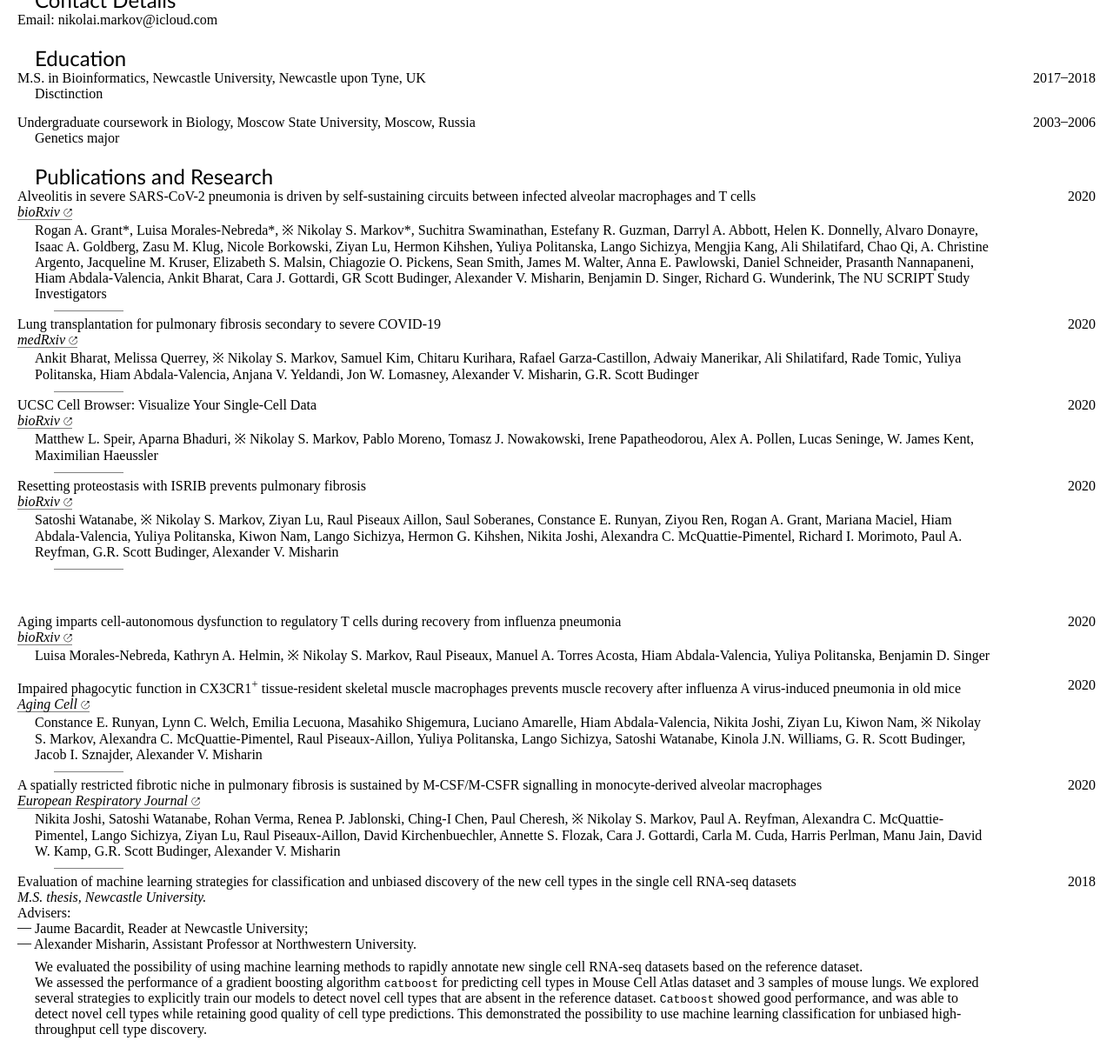
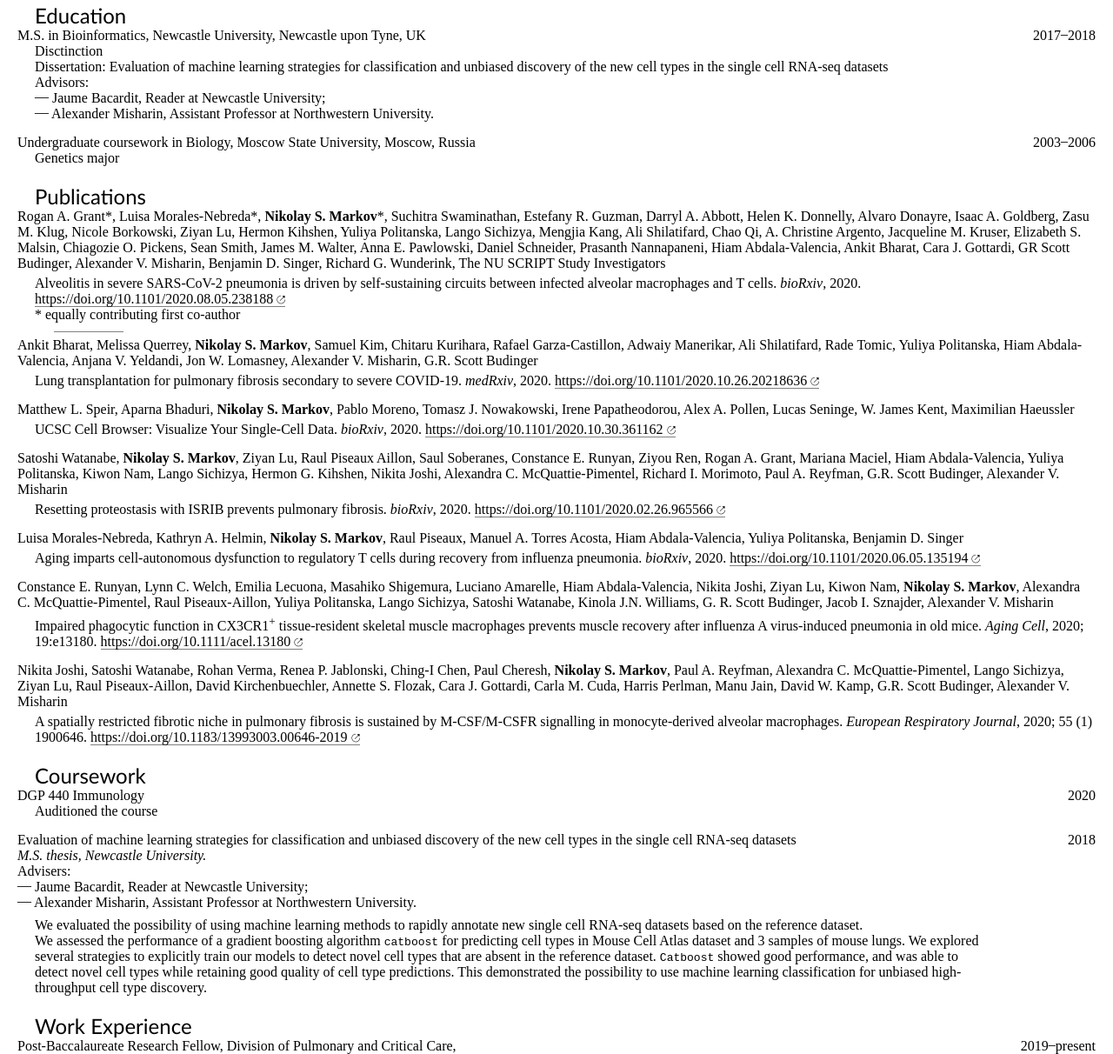
Before and after one commit to mxposed/cv, a plain HTML site: page cv.html in a window 1280 px wide. Shown: the part 137-1349 px from the top of the page at 87% size. Drawn offline with Linux system fonts and the light colour scheme.

Commit message:
Reformat publications

```diff
--- a/cv.html
+++ b/cv.html
@@ -49,9 +49,6 @@ h1 {
 h3 {
   font-size: 130%;
 }
-h3+section {
-  margin-top: 40px;
-}
 section {
   margin-bottom: 20px;
 }
@@ -79,7 +76,6 @@ a:after {
     font-size: 80%;
     margin-left: 4px;
 }
-
 .entry .date {
   min-width: 100px;
   justify-self: flex-end;
@@ -88,6 +84,9 @@ a:after {
 }
 .entry .details {
   margin-left: 20px;
+}
+.publications .details {
+    margin-top: 5px;
 }
 .separator {
   height: 1px;
@@ -106,19 +105,19 @@ u {
 
 <h1>Nikolay S. Markov</h1>
 <h3>Curriculum Vitæ</h3>
+<div>nikolay.markov@northwestern.edu</div>
 
-<section>
-  <h2>Contact Details</h2>
-  <div>Email: nikolai.markov@icloud.com
-  </div>
-</section>
-
-<section>
+<section style="margin-top: 40px;">
   <h2>Education</h2>
   <div class="entry">
     <div>M.S. in Bioinformatics, Newcastle University, Newcastle upon Tyne, UK
       <div class="details">
-        Disctinction
+        Disctinction<br/>
+        Dissertation: Evaluation of machine learning strategies for classification and
+        unbiased discovery of the new cell types in the single cell
+        RNA-seq datasets
+        <br/>Advisors:<br/>— Jaume Bacardit, Reader at Newcastle University;
+        <br/>— Alexander Misharin, Assistant Professor at Northwestern University.
       </div>
     </div>
     <div class="date">2017–2018</div>
@@ -133,14 +132,11 @@ u {
   </div>
 </section>
 
-<section>
-  <h2>Publications and Research</h2>
+<section class="publications">
+  <h2>Publications</h2>
   <div class="entry">
-    <div>Alveolitis in severe SARS-CoV-2 pneumonia is driven by self-sustaining
-      circuits between infected alveolar macrophages and T cells
-      <br/><em><a href="https://www.biorxiv.org/content/10.1101/2020.08.05.238188v2">bioRxiv</a></em>
-      <div class="details">
-        Rogan A. Grant*, Luisa Morales-Nebreda*, ※ Nikolay S. Markov*,
+    <div>
+        Rogan A. Grant*, Luisa Morales-Nebreda*, <b>Nikolay S. Markov</b>*,
         Suchitra Swaminathan, Estefany R. Guzman, Darryl A. Abbott, Helen K. Donnelly, Alvaro Donayre,
         Isaac A. Goldberg, Zasu M. Klug, Nicole Borkowski, Ziyan Lu, Hermon Kihshen, Yuliya Politanska,
         Lango Sichizya, Mengjia Kang, Ali Shilatifard, Chao Qi, A. Christine Argento, Jacqueline M. Kruser,
@@ -148,94 +144,112 @@ u {
         Daniel Schneider, Prasanth Nannapaneni, Hiam Abdala-Valencia, Ankit Bharat, Cara J. Gottardi,
         GR Scott Budinger, Alexander V. Misharin, Benjamin D. Singer, Richard G. Wunderink,
         The NU SCRIPT Study Investigators
+      <div class="details">
+        Alveolitis in severe SARS-CoV-2 pneumonia is driven by self-sustaining
+        circuits between infected alveolar macrophages and T cells.
+        <em>bioRxiv</em>, 2020.
+        <a href="https://doi.org/10.1101/2020.08.05.238188">https://doi.org/10.1101/2020.08.05.238188</a>
+        <br/>* equally contributing first co-author
       </div>
       <div class="separator"></div>
     </div>
-    <div class="date">2020</div>
   </div>
   <div class="entry">
-    <div>Lung transplantation for pulmonary fibrosis secondary to severe COVID-19
-      <br/><em><a href="https://www.medrxiv.org/content/10.1101/2020.10.26.20218636v1">medRxiv</a></em>
-      <div class="details">
-        Ankit Bharat, Melissa Querrey, ※ Nikolay S. Markov, Samuel Kim, Chitaru Kurihara,
+    <div>
+        Ankit Bharat, Melissa Querrey, <b>Nikolay S. Markov</b>, Samuel Kim, Chitaru Kurihara,
         Rafael Garza-Castillon, Adwaiy Manerikar, Ali Shilatifard, Rade Tomic,
         Yuliya Politanska, Hiam Abdala-Valencia, Anjana V. Yeldandi, Jon W. Lomasney,
         Alexander V. Misharin, G.R. Scott Budinger
+      <div class="details">
+        Lung transplantation for pulmonary fibrosis secondary to severe COVID-19.
+        <em>medRxiv</em>, 2020.
+        <a href="https://doi.org/10.1101/2020.10.26.20218636">https://doi.org/10.1101/2020.10.26.20218636</a>
       </div>
-      <div class="separator"></div>
     </div>
-    <div class="date">2020</div>
   </div>
   <div class="entry">
-    <div>UCSC Cell Browser: Visualize Your Single-Cell Data
-      <br/><em><a href="https://www.biorxiv.org/content/10.1101/2020.10.30.361162v1.abstract">bioRxiv</a></em>
-      <div class="details">
-        Matthew L. Speir, Aparna Bhaduri, ※ Nikolay S. Markov, Pablo Moreno,
+    <div>
+        Matthew L. Speir, Aparna Bhaduri, <b>Nikolay S. Markov</b>, Pablo Moreno,
         Tomasz J. Nowakowski, Irene Papatheodorou, Alex A. Pollen, Lucas Seninge,
         W. James Kent, Maximilian Haeussler
+      <div class="details">
+        UCSC Cell Browser: Visualize Your Single-Cell Data.
+        <em>bioRxiv</em>, 2020.
+        <a href="https://doi.org/10.1101/2020.10.30.361162">https://doi.org/10.1101/2020.10.30.361162</a>
       </div>
-      <div class="separator"></div>
     </div>
-    <div class="date">2020</div>
   </div>
   <div class="entry">
-    <div>Resetting proteostasis with ISRIB prevents pulmonary fibrosis
-      <br/><em><a href="https://www.biorxiv.org/content/10.1101/2020.02.26.965566v1">bioRxiv</a></em>
-      <div class="details">
-        Satoshi Watanabe, ※ Nikolay S. Markov, Ziyan Lu, Raul Piseaux Aillon,
+    <div>
+        Satoshi Watanabe, <b>Nikolay S. Markov</b>, Ziyan Lu, Raul Piseaux Aillon,
         Saul Soberanes, Constance E. Runyan, Ziyou Ren, Rogan A. Grant,
         Mariana Maciel, Hiam Abdala-Valencia, Yuliya Politanska, Kiwon Nam,
         Lango Sichizya, Hermon G. Kihshen, Nikita Joshi,
         Alexandra C. McQuattie-Pimentel, Richard I. Morimoto, Paul A. Reyfman,
         G.R. Scott Budinger, Alexander V. Misharin
+      <div class="details">
+        Resetting proteostasis with ISRIB prevents pulmonary fibrosis.
+        <em>bioRxiv</em>, 2020.
+        <a href="https://doi.org/10.1101/2020.02.26.965566">https://doi.org/10.1101/2020.02.26.965566</a>
       </div>
-      <div class="separator"></div>
     </div>
-    <div class="date">2020</div>
   </div>
-  <div class="entry" style="margin-top: 60px">
-    <div>Aging imparts cell-autonomous dysfunction to regulatory T cells during
-      recovery from influenza pneumonia
-      <br/><em><a href="https://www.biorxiv.org/content/10.1101/2020.06.05.135194v1">bioRxiv</a></em>
-      <div class="details">
-        Luisa Morales-Nebreda, Kathryn A. Helmin, ※ Nikolay S. Markov,
+  <div class="entry">
+    <div>
+        Luisa Morales-Nebreda, Kathryn A. Helmin, <b>Nikolay S. Markov</b>,
         Raul Piseaux, Manuel A. Torres Acosta, Hiam Abdala-Valencia,
         Yuliya Politanska, Benjamin D. Singer
+      <div class="details">
+        Aging imparts cell-autonomous dysfunction to regulatory T cells during
+        recovery from influenza pneumonia.
+        <em>bioRxiv</em>, 2020.
+        <a href="https://doi.org/10.1101/2020.06.05.135194">https://doi.org/10.1101/2020.06.05.135194</a>
       </div>
     </div>
-    <div class="date">2020</div>
   </div>
   <div class="entry">
-    <div>Impaired phagocytic function in CX3CR1<sup>+</sup> tissue‐resident
-      skeletal muscle macrophages prevents muscle recovery after influenza A
-      virus‐induced pneumonia in old mice
-      <br/><em><a href="https://onlinelibrary.wiley.com/doi/full/10.1111/acel.13180">Aging Cell</a></em>
-      <div class="details">
+    <div>
         Constance E. Runyan, Lynn C. Welch, Emilia Lecuona, Masahiko Shigemura,
         Luciano Amarelle, Hiam Abdala‐Valencia, Nikita Joshi, Ziyan Lu,
-        Kiwon Nam, ※ Nikolay S. Markov, Alexandra C. McQuattie‐Pimentel,
+        Kiwon Nam, <b>Nikolay S. Markov</b>, Alexandra C. McQuattie‐Pimentel,
         Raul Piseaux‐Aillon, Yuliya Politanska, Lango Sichizya,
         Satoshi Watanabe, Kinola J.N. Williams, G. R. Scott Budinger,
         Jacob I. Sznajder, Alexander V. Misharin
+      <div class="details">
+        Impaired phagocytic function in CX3CR1<sup>+</sup> tissue‐resident
+        skeletal muscle macrophages prevents muscle recovery after influenza A
+        virus‐induced pneumonia in old mice.
+      <em>Aging Cell</em>, 2020; 19:e13180.
+      <a href="https://doi.org/10.1111/acel.13180">https://doi.org/10.1111/acel.13180</a>
       </div>
-      <div class="separator"></div>
     </div>
-    <div class="date">2020</div>
   </div>
   <div class="entry">
-    <div>A spatially restricted fibrotic niche in pulmonary fibrosis is
-      sustained by M-CSF/M-CSFR signalling in monocyte-derived
-      alveolar macrophages
-      <br/><em><a href="https://erj.ersjournals.com/content/55/1/1900646.short">European Respiratory Journal</a></em>
-      <div class="details">
+    <div>
         Nikita Joshi, Satoshi Watanabe, Rohan Verma, Renea P. Jablonski,
-        Ching-I Chen, Paul Cheresh, ※ Nikolay S. Markov, Paul A. Reyfman,
+        Ching-I Chen, Paul Cheresh, <b>Nikolay S. Markov</b>, Paul A. Reyfman,
         Alexandra C. McQuattie-Pimentel, Lango Sichizya, Ziyan Lu,
         Raul Piseaux-Aillon, David Kirchenbuechler, Annette S. Flozak,
         Cara J. Gottardi, Carla M. Cuda, Harris Perlman, Manu Jain,
         David W. Kamp, G.R. Scott Budinger, Alexander V. Misharin
+      <div class="details">
+        A spatially restricted fibrotic niche in pulmonary fibrosis is
+        sustained by M-CSF/M-CSFR signalling in monocyte-derived
+        alveolar macrophages.
+      <em>European Respiratory Journal</em>, 2020; 55 (1) 1900646.
+      <a href="https://doi.org/10.1183/13993003.00646-2019">https://doi.org/10.1183/13993003.00646-2019</a>
       </div>
-      <div class="separator"></div>
+    </div>
+  </div>
+</section>
+
+<section>
+  <h2>Coursework</h2>
+  <div class="entry">
+    <div>DGP 440 Immunology
+      <div class="details">
+          Auditioned the course
+      </div>
     </div>
     <div class="date">2020</div>
   </div>
@@ -273,7 +287,8 @@ u {
           systemic sclerosis and other pulmonary diseases. Write manuscripts,
           support and organize data exchange, data management infrastructure,
           survey and apply new tools to RNA-seq analysis, develop in-house
-          algorithms.</div>
+          algorithms, design biological experiments to test hypothesis generated
+          from analysis of transcriptomic data.</div>
       <div class="separator"></div>
     </div>
     <div class="date">2019–present</div>
@@ -292,7 +307,6 @@ u {
     <div>Full-stack software engineer, Yandex, Moscow, Russia
       <div class="details">Develop, design and support web-services and console
       tools for automating and improving employees’ workflows.</div>
-      <div class="separator"></div>
     </div>
     <div class="date">2007–2014</div>
   </div>
@@ -309,9 +323,11 @@ u {
   <h2>Teaching Experience</h2>
   <div class="entry">
     <div>Summer Students Program 2020 at Division of Pulmonary and Critical Care
-      <div class="details">Mentoring college students on a bioinformatics project
-          in a remote setting during the 4-week Summer Students Program. Contributed
-          to project's design, teaching required material and software tutorials,
+      <div class="details">Oversaw a group of 4 college students on a bioinformatics
+          project of analysis of single-cell bronchial brushing samples in a remote
+          setting during the 4-week Summer Students Program. Contributed
+          to project's design, teaching R programming environment, single-cell
+          RNA-seq experimental technology, single-cell analysis software (Seurat),
           mentoring and troubleshooting.</div>
       <div class="separator"></div>
     </div>
@@ -349,9 +365,9 @@ u {
     <div class="date">2018–present</div>
   </div>
   <div class="entry">
-    <div>Dataset visualisation for Reyfman <i>et al.</i>, 2018 paper for Northwestern University
+    <div>Dataset visualisation for Reyfman <i>et al.</i>, 2019 for Northwestern University
       <div class="details">Create a website with interactive dataset visualisation for
-        single-cell RNA-seq lung datasets from Reyfman <i>et al.</i>, 2018 paper using open-source
+        single-cell RNA-seq lung datasets from Reyfman <i>et al.</i>, 2019 using open-source
         tools.</div>
     </div>
     <div class="date">2018</div>
@@ -398,9 +414,9 @@ u {
 </section>
 
 <section>
-  <h2>Computer Skills</h2>
+  <h2>Programming languages</h2>
   <div>
-    Programming languages: Python, R, Java, others. Linux. Latex. HTML, JS.<br/>
+    Python, R, Java, C++, Ruby, Perl. Linux. Latex. HTML, JS.<br/>
     Github: <a href="https://github.com/mxposed">https://github.com/mxposed</a>
   </div>
 </section>
@@ -408,6 +424,8 @@ u {
 <section style="margin-bottom: 0;">
   <h2>Personal Information</h2>
   <div>
+    Spanish: basic; Frech: basic; Japanese: basic<br/>
+    Hobbies: piano, photography<br/>
     Russian citizenship<br/>
     Born in 1986
   </div>
```
